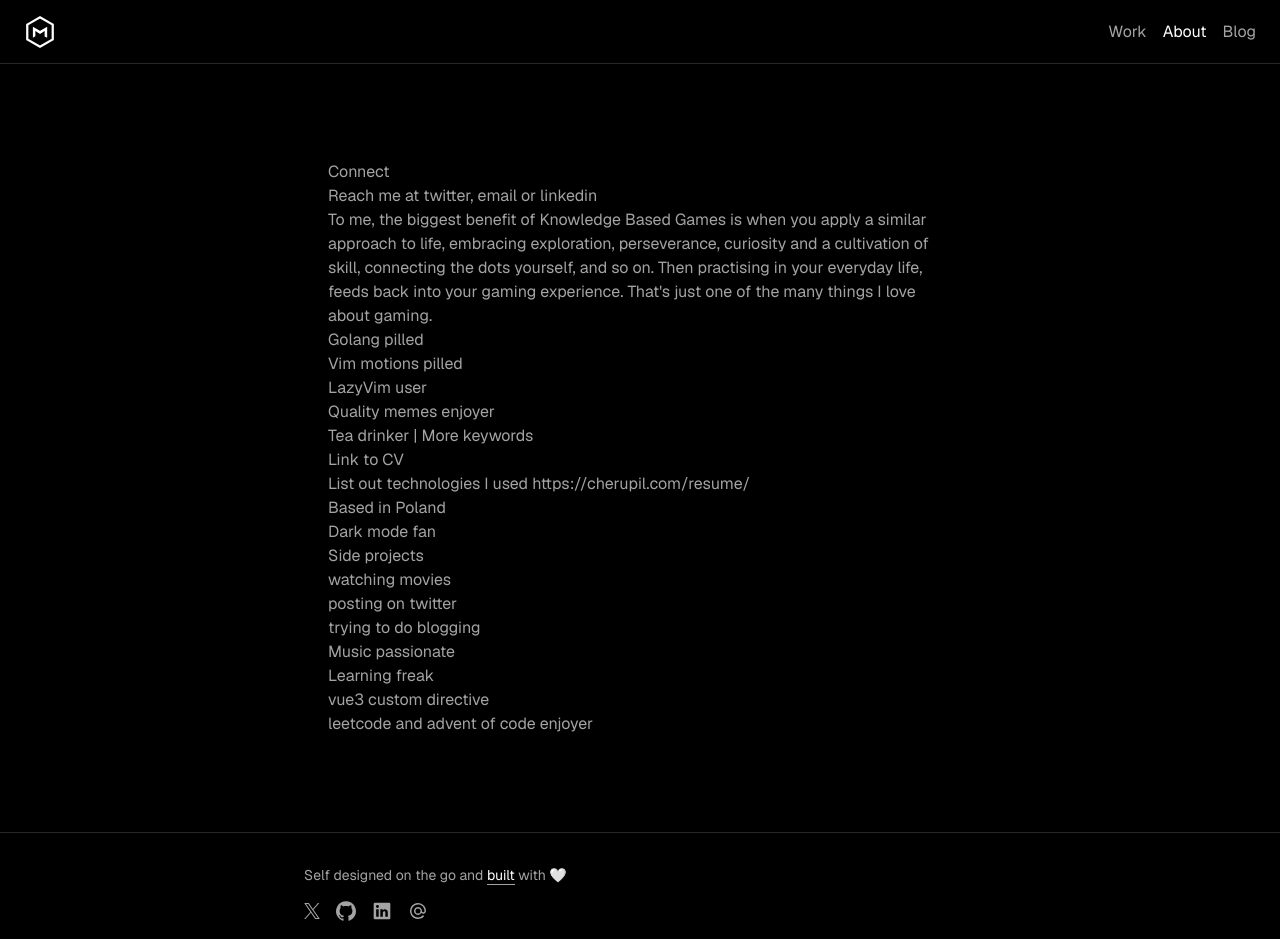
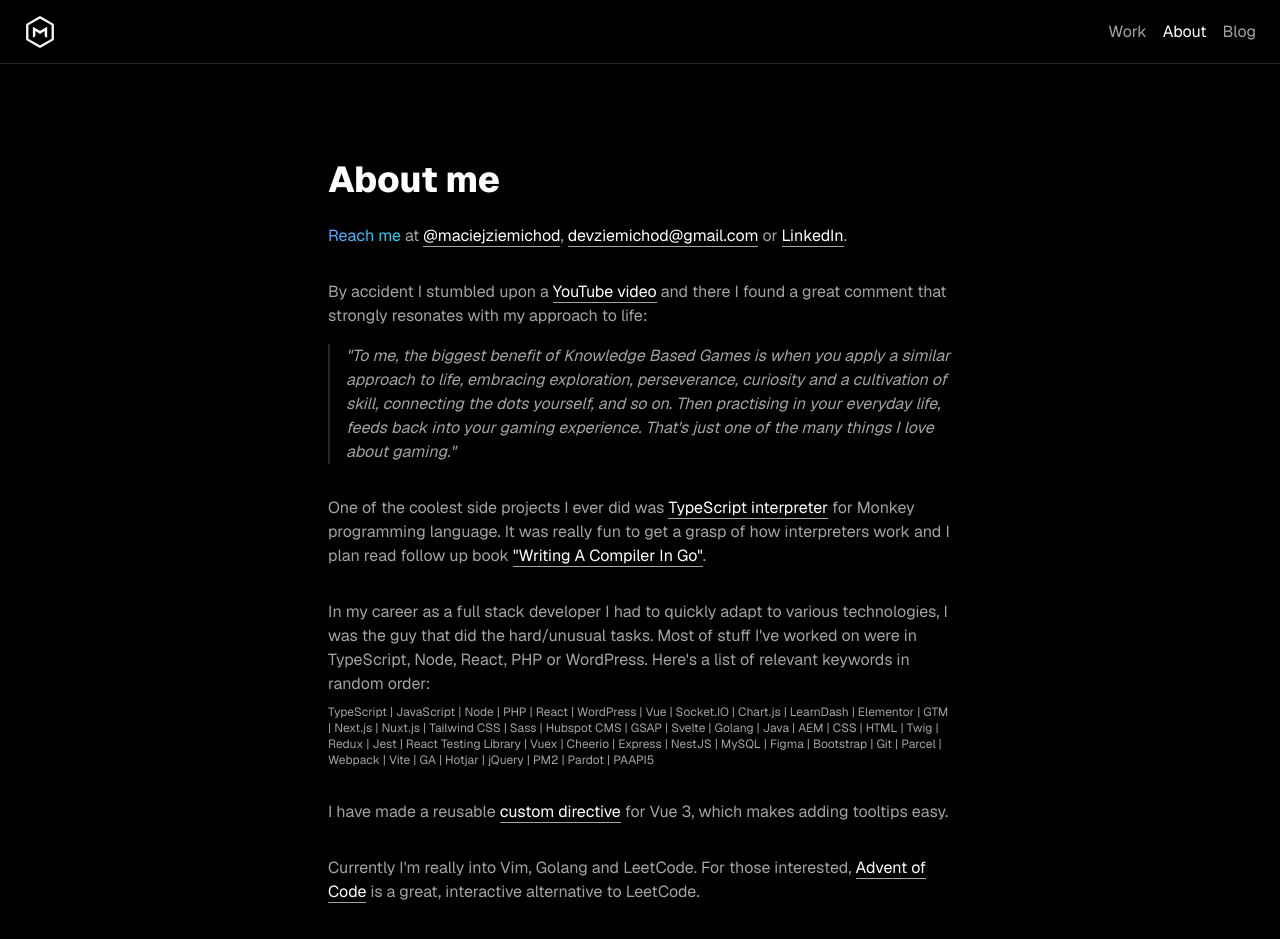
Before and after one commit to maciejziemichod/maciejziemichod.com, a Next.js app: page /about in a window 1280 px wide. Shown: the top 939 px of the page. Built offline with nearby package versions, Linux system fonts and the light colour scheme.

Commit message:
feat: about page

```diff
--- a/src/app/about/page.tsx
+++ b/src/app/about/page.tsx
@@ -1,33 +1,149 @@
 export default function Page() {
     return (
         <main className="max-w-2xl mx-auto px-6 py-12 sm:py-24">
-            <h2>Connect</h2>
-            <p>Reach me at twitter, email or linkedin</p>
-            <p>
-                To me, the biggest benefit of Knowledge Based Games is when you
-                apply a similar approach to life, embracing exploration,
-                perseverance, curiosity and a cultivation of skill, connecting
-                the dots yourself, and so on. Then practising in your everyday
-                life, feeds back into your gaming experience. That&apos;s just
-                one of the many things I love about gaming.
+            <h1 className="text-4xl font-extrabold text-white">About me</h1>
+
+            <p className="pt-6">
+                <span className="text-transparent bg-clip-text bg-gradient-to-r from-blue-400 to-cyan-400">
+                    Reach me
+                </span>{" "}
+                at{" "}
+                <a
+                    href="https://twitter.com/maciejziemichod"
+                    target="_blank"
+                    className="text-white border-b border-neutral-400 hover:border-white transition"
+                >
+                    @maciejziemichod
+                </a>
+                ,{" "}
+                <a
+                    href="mailto:devziemichod@gmail.com"
+                    className="text-white border-b border-neutral-400 hover:border-white transition"
+                >
+                    devziemichod@gmail.com
+                </a>{" "}
+                or{" "}
+                <a
+                    href="https://www.linkedin.com/in/maciej-ziemich%C3%B3d-b64753178/"
+                    target="_blank"
+                    className="text-white border-b border-neutral-400 hover:border-white transition"
+                >
+                    LinkedIn
+                </a>
+                .
             </p>
-            <p>Golang pilled</p>
-            <p>Vim motions pilled</p>
-            <p>LazyVim user</p>
-            <p>Quality memes enjoyer</p>
-            <p>Tea drinker | More keywords</p>
-            <p>Link to CV</p>
-            <p>List out technologies I used https://cherupil.com/resume/</p>
-            <p>Based in Poland</p>
-            <p>Dark mode fan</p>
-            <p>Side projects</p>
-            <p>watching movies</p>
-            <p>posting on twitter</p>
-            <p>trying to do blogging</p>
-            <p>Music passionate</p>
-            <p>Learning freak</p>
-            <p>vue3 custom directive</p>
-            <p>leetcode and advent of code enjoyer</p>
+
+            <p className="pt-8">
+                By accident I stumbled upon a{" "}
+                <a
+                    href="https://www.youtube.com/watch?v=tkv05ZO7d8I"
+                    target="_blank"
+                    className="text-white border-b border-neutral-400 hover:border-white transition"
+                >
+                    YouTube video
+                </a>{" "}
+                and there I found a great comment that strongly resonates with
+                my approach to life:
+            </p>
+            <blockquote className="italic my-4 pl-4 border-l-2 border-neutral-800">
+                <p>
+                    "To me, the biggest benefit of Knowledge Based Games is when
+                    you apply a similar approach to life, embracing exploration,
+                    perseverance, curiosity and a cultivation of skill,
+                    connecting the dots yourself, and so on. Then practising in
+                    your everyday life, feeds back into your gaming experience.
+                    That&apos;s just one of the many things I love about
+                    gaming."
+                </p>
+            </blockquote>
+
+            <p className="pt-4">
+                One of the coolest side projects I ever did was{" "}
+                <a
+                    href="https://github.com/maciejziemichod/interpreter-in-typescript"
+                    target="_blank"
+                    className="text-white border-b border-neutral-400 hover:border-white transition"
+                >
+                    TypeScript interpreter
+                </a>{" "}
+                for Monkey programming language. It was really fun to get a
+                grasp of how interpreters work and I plan read follow up book{" "}
+                <a
+                    href="https://compilerbook.com/"
+                    target="_blank"
+                    className="text-white border-b border-neutral-400 hover:border-white transition"
+                >
+                    "Writing A Compiler In Go"
+                </a>
+                .
+            </p>
+
+            <p className="pt-8">
+                In my career as a full stack developer I had to quickly adapt to
+                various technologies, I was the guy that did the hard/unusual
+                tasks. Most of stuff I've worked on were in TypeScript, Node,
+                React, PHP or WordPress. Here's a list of relevant keywords in
+                random order:
+            </p>
+            <p className="pt-2 text-xs">
+                TypeScript | JavaScript | Node | PHP | React | WordPress | Vue |
+                Socket.IO | Chart.js | LearnDash | Elementor | GTM | Next.js |
+                Nuxt.js | Tailwind&nbsp;CSS | Sass | Hubspot&nbsp;CMS | GSAP |
+                Svelte | Golang | Java | AEM | CSS | HTML | Twig | Redux | Jest
+                | React&nbsp;Testing&nbsp;Library | Vuex | Cheerio | Express |
+                NestJS | MySQL | Figma | Bootstrap | Git | Parcel | Webpack |
+                Vite | GA | Hotjar | jQuery | PM2 | Pardot | PAAPI5
+            </p>
+
+            <p className="pt-8">
+                I have made a reusable{" "}
+                <a
+                    href="https://github.com/maciejziemichod/v-tooltip"
+                    target="_blank"
+                    className="text-white border-b border-neutral-400 hover:border-white transition"
+                >
+                    custom directive
+                </a>{" "}
+                for Vue 3, which makes adding tooltips easy.
+            </p>
+
+            <p className="pt-8">
+                Currently I&apos;m really into Vim, Golang and LeetCode. For
+                those interested,{" "}
+                <a
+                    href="https://adventofcode.com/"
+                    target="_blank"
+                    className="text-white border-b border-neutral-400 hover:border-white transition"
+                >
+                    Advent of Code
+                </a>{" "}
+                is a great, interactive alternative to LeetCode.
+            </p>
+
+            <p className="pt-8">
+                I enjoy quality memes, tea, dark modes and music. Because of my
+                passion for learning I suffer from chronic lack of time.
+            </p>
+
+            <p className="pt-8">
+                Previous versions of my{" "}
+                <a
+                    href="https://github.com/maciejziemichod/portfolio"
+                    target="_blank"
+                    className="text-white border-b border-neutral-400 hover:border-white transition"
+                >
+                    personal website
+                </a>{" "}
+                and{" "}
+                <a
+                    href="https://github.com/maciejziemichod/digital-garden"
+                    target="_blank"
+                    className="text-white border-b border-neutral-400 hover:border-white transition"
+                >
+                    blog
+                </a>{" "}
+                can be found on my GitHub.
+            </p>
         </main>
     );
 }
```
